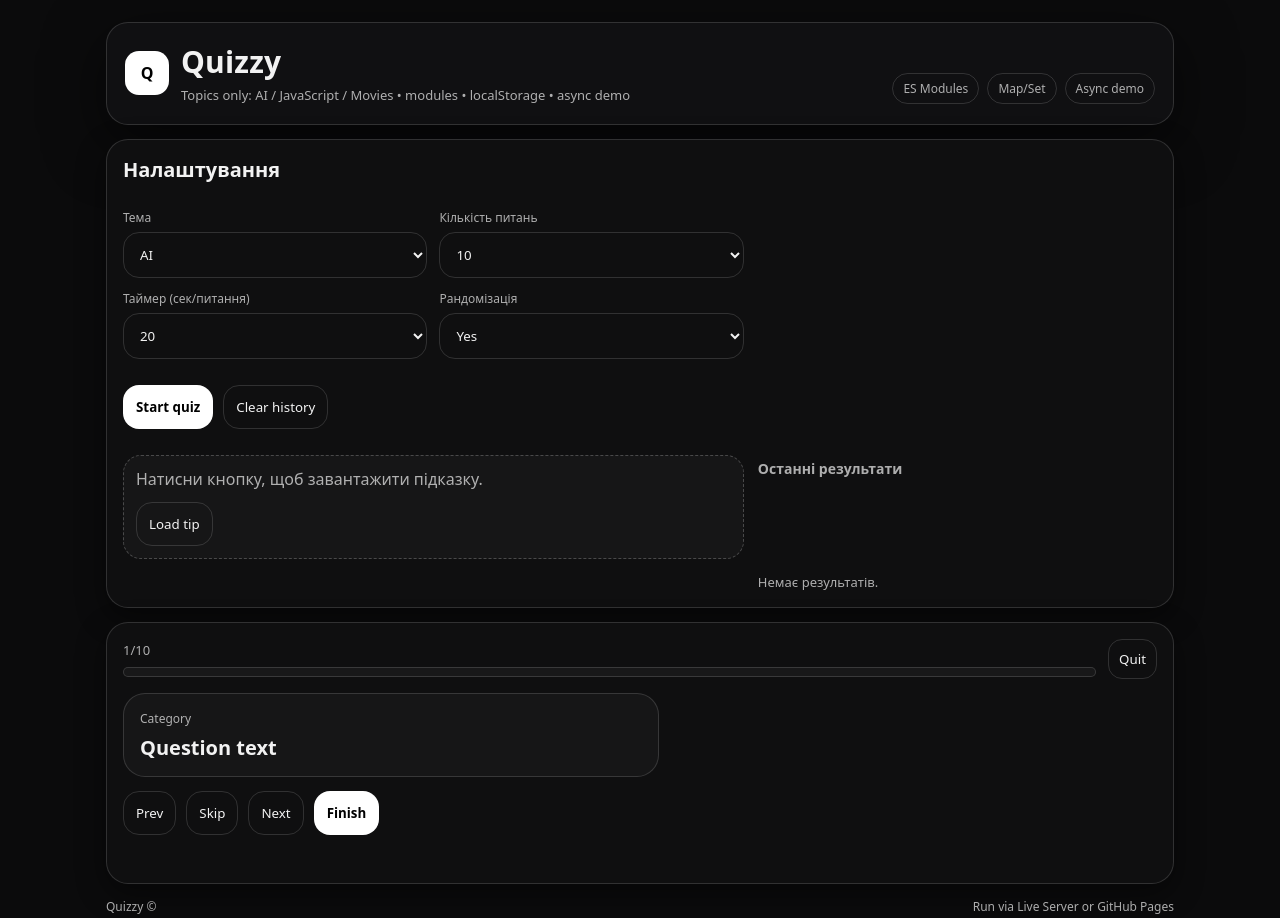
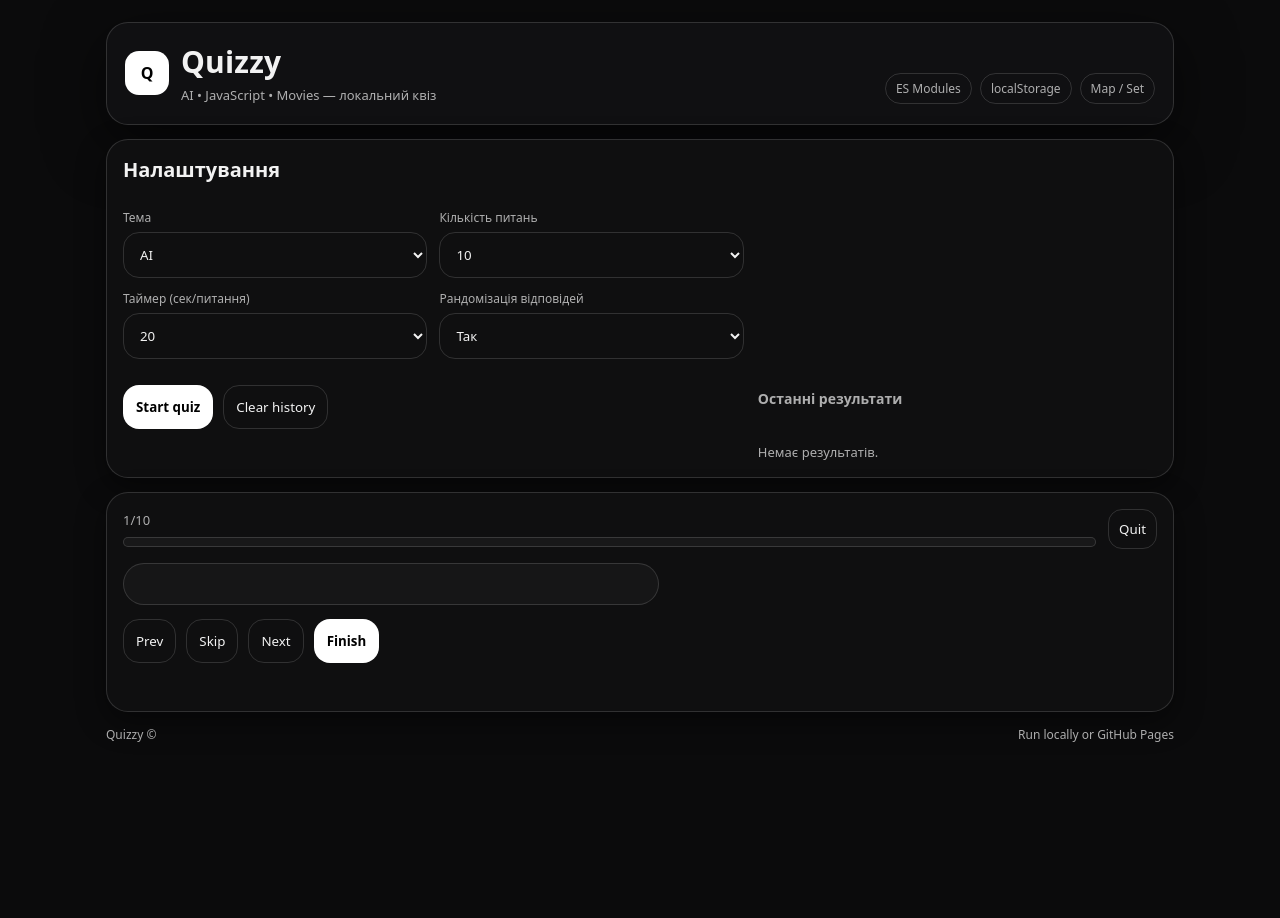
Before and after one commit to dvsqwx/Quizzy, a plain HTML site: page index.html in a window 1280 px wide. After the commit the page ends 800 px from the top, so only its background shows below. Drawn offline with Linux system fonts and the light colour scheme.

Commit message:
Update index.html

```diff
--- a/index.html
+++ b/index.html
@@ -13,19 +13,17 @@
         <div class="logo">Q</div>
         <div>
           <h1>Quizzy</h1>
-          <p class="sub">Topics only: AI / JavaScript / Movies • modules • localStorage • async demo</p>
+          <p class="sub">AI • JavaScript • Movies — локальний квіз</p>
         </div>
       </div>
-
       <div class="chips">
         <span class="chip">ES Modules</span>
-        <span class="chip">Map/Set</span>
-        <span class="chip">Async demo</span>
+        <span class="chip">localStorage</span>
+        <span class="chip">Map / Set</span>
       </div>
     </header>
     <section id="screenSetup" class="card screen active">
       <h2 class="title">Налаштування</h2>
-
       <div class="grid">
         <label class="field">
           <span>Тема</span>
@@ -35,7 +33,6 @@
             <option value="movies">Фільми</option>
           </select>
         </label>
-
         <label class="field">
           <span>Кількість питань</span>
           <select id="amount">
@@ -44,7 +41,6 @@
             <option value="15">15</option>
           </select>
         </label>
-
         <label class="field">
           <span>Таймер (сек/питання)</span>
           <select id="timeLimit">
@@ -54,28 +50,18 @@
             <option value="30">30</option>
           </select>
         </label>
-
         <label class="field">
-          <span>Рандомізація</span>
+          <span>Рандомізація відповідей</span>
           <select id="shuffle">
-            <option value="yes" selected>Yes</option>
-            <option value="no">No</option>
+            <option value="yes" selected>Так</option>
+            <option value="no">Ні</option>
           </select>
         </label>
       </div>
-
       <div class="row">
         <button id="startBtn" class="btn primary">Start quiz</button>
         <button id="clearHistoryBtn" class="btn ghost">Clear history</button>
       </div>
-      <div class="note">
-        <b></b>
-        <span id="tipText">Натисни кнопку, щоб завантажити підказку.</span>
-        <div class="row">
-          <button id="loadTipBtn" class="btn ghost">Load tip</button>
-        </div>
-      </div>
-
       <h3 class="subtitle">Останні результати</h3>
       <div id="history" class="history"></div>
     </section>
@@ -87,49 +73,39 @@
             <div id="progressFill" class="progressFill"></div>
           </div>
         </div>
-
         <div class="rightInfo">
           <div id="timer" class="timer hidden">20</div>
           <button id="quitBtn" class="btn ghost small">Quit</button>
         </div>
       </div>
-
       <div class="qCard">
-        <div id="category" class="category">Category</div>
-        <h2 id="question" class="question">Question text</h2>
+        <div id="category" class="category"></div>
+        <h2 id="question" class="question"></h2>
       </div>
-
       <div id="answers" class="answers"></div>
-
       <div class="row">
         <button id="prevBtn" class="btn ghost">Prev</button>
         <button id="skipBtn" class="btn ghost">Skip</button>
         <button id="nextBtn" class="btn ghost">Next</button>
         <button id="finishBtn" class="btn primary">Finish</button>
       </div>
-
       <div id="hint" class="hint"></div>
     </section>
     <section id="screenResult" class="card screen">
       <h2 class="title">Результат</h2>
-
       <div id="summary" class="summary"></div>
-
       <div class="row">
         <button id="restartBtn" class="btn primary">Play again</button>
         <button id="backBtn" class="btn ghost">Back to setup</button>
       </div>
-
       <h3 class="subtitle">Статистика за категоріями</h3>
       <div id="stats" class="history"></div>
     </section>
-
     <footer class="foot">
       <span>Quizzy ©</span>
-      <span class="muted">Run via Live Server or GitHub Pages</span>
+      <span class="muted">Run locally or GitHub Pages</span>
     </footer>
   </div>
-
   <script type="module" src="./src/main.js"></script>
 </body>
 </html>
```
